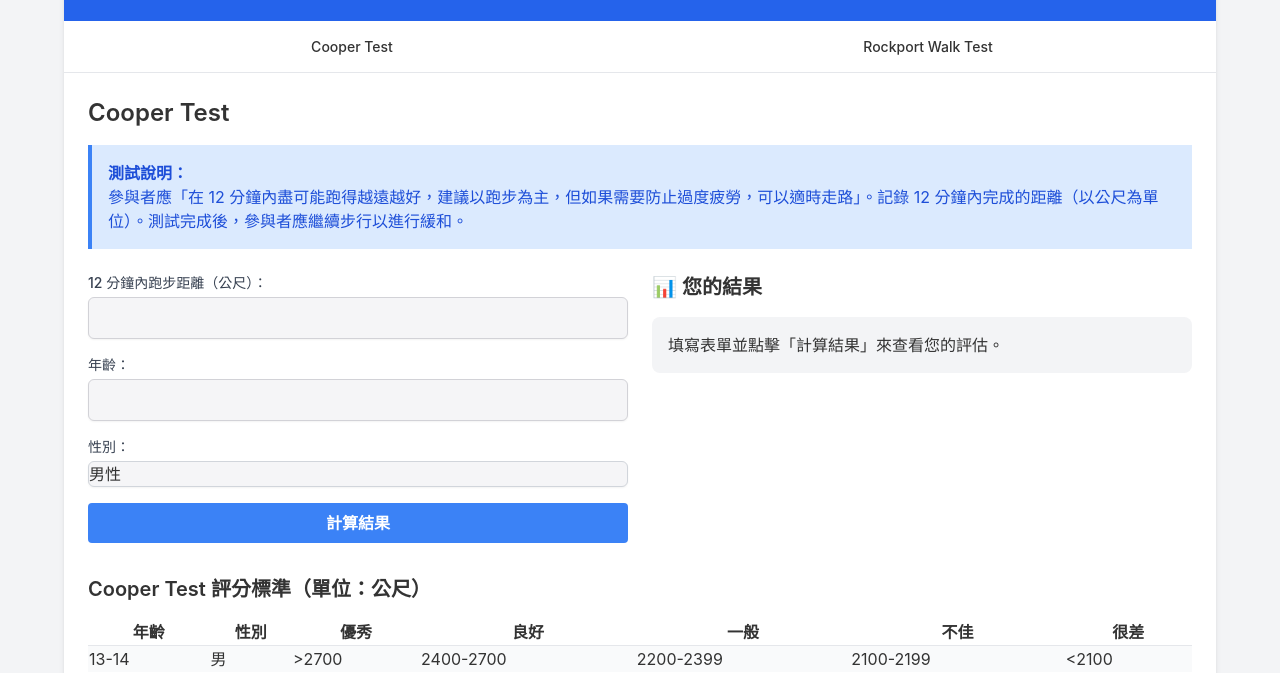
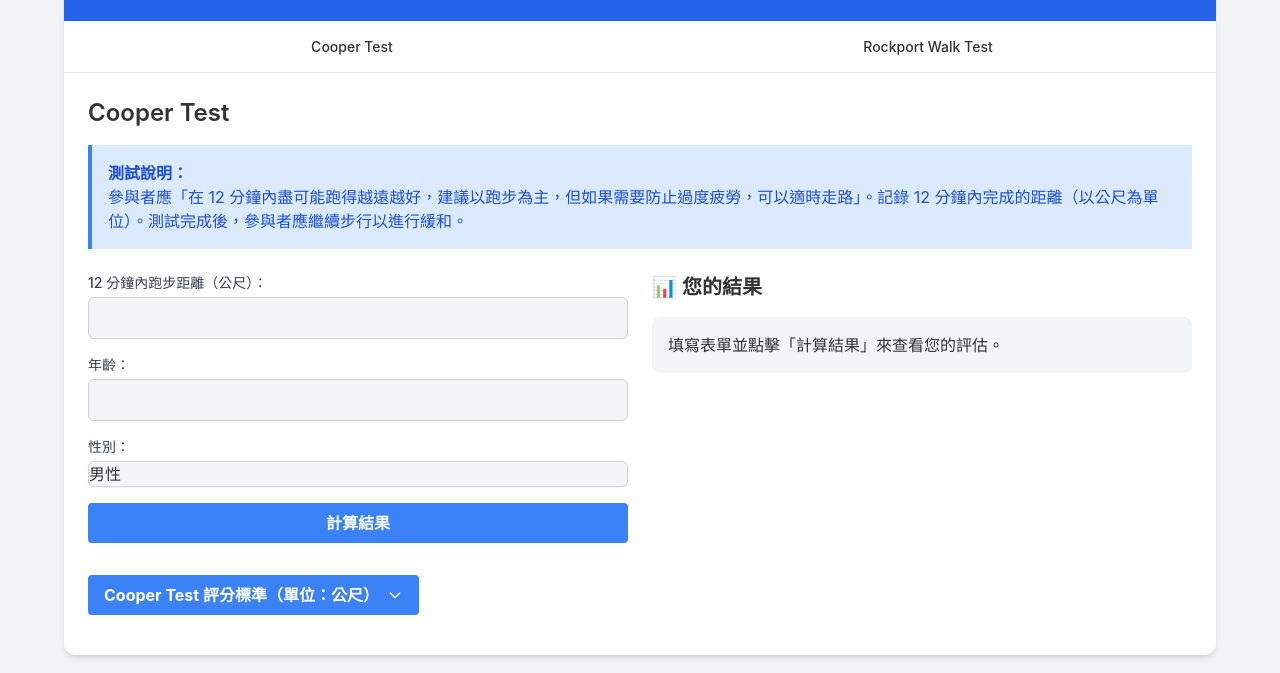
Before and after one commit to xxcyl/vo2max, a plain HTML site: page index.html in a window 1280 px wide. Shown: the part 127-800 px from the top of the page. Drawn offline with nearby package versions, Linux system fonts and the light colour scheme.

Commit message:
Update index.html

```diff
--- a/index.html
+++ b/index.html
@@ -61,9 +61,16 @@
                     </div>
                 </div>
                 <div class="mt-8">
-                    <h3 class="text-xl font-semibold mb-4">Cooper Test 評分標準（單位：公尺）</h3>
-                    <div class="overflow-x-auto">
-                        <table id="cooperTable" class="min-w-full divide-y divide-gray-200"></table>
+                    <button id="toggleCooperTable" class="mb-4 bg-blue-500 hover:bg-blue-700 text-white font-bold py-2 px-4 rounded flex items-center">
+                        <span>Cooper Test 評分標準（單位：公尺）</span>
+                        <svg class="w-4 h-4 ml-2" fill="none" stroke="currentColor" viewBox="0 0 24 24" xmlns="http://www.w3.org/2000/svg">
+                            <path stroke-linecap="round" stroke-linejoin="round" stroke-width="2" d="M19 9l-7 7-7-7"></path>
+                        </svg>
+                    </button>
+                    <div id="cooperTableContainer" class="hidden">
+                        <div class="overflow-x-auto">
+                            <table id="cooperTable" class="min-w-full divide-y divide-gray-200"></table>
+                        </div>
                     </div>
                 </div>
             </div>
```
